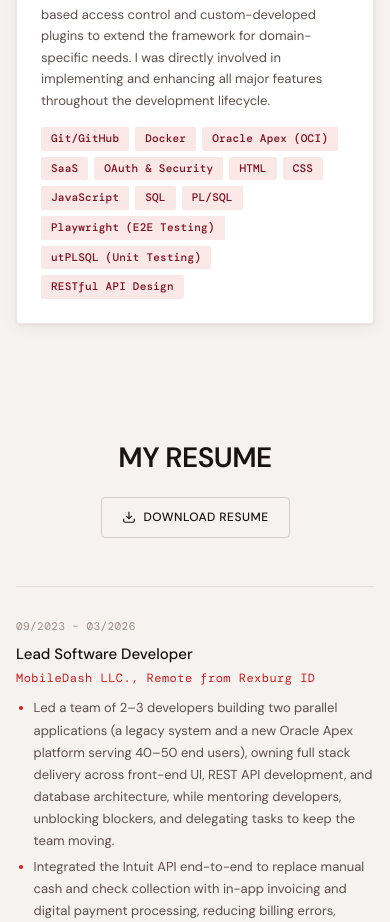
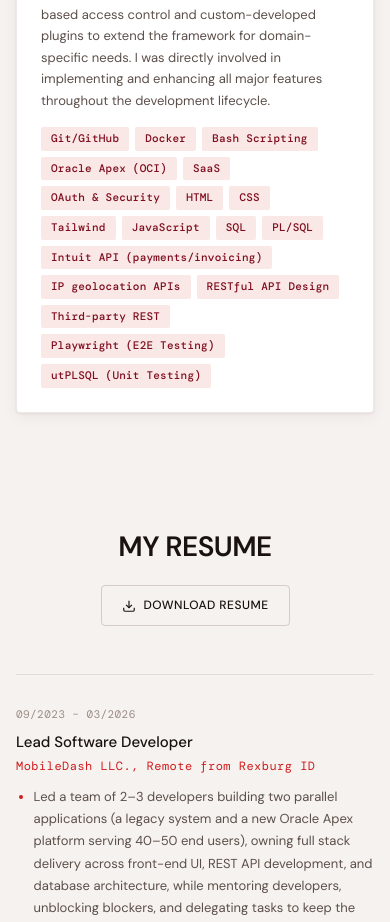
Before and after one commit to Antonio-Saucedo/professional-portfolio, a React (Vite) app: page / in a window 390 px wide. Shown: the part 3620-4542 px from the top of the page. Built offline with nearby package versions, Linux system fonts and the light colour scheme; no server answers.

Commit message:
Minor addition to MobileDash project skills

```diff
--- a/src/App.tsx
+++ b/src/App.tsx
@@ -230,17 +230,22 @@ function App() {
                         <div className="project-tags">
                             <span className="tag">Git/GitHub</span>
                             <span className="tag">Docker</span>
+                            <span className="tag">Bash Scripting</span>
                             <span className="tag">Oracle Apex (OCI)</span>
                             <span className="tag">SaaS</span>
                             <span className="tag">OAuth & Security</span>
                             <span className="tag">HTML</span>
                             <span className="tag">CSS</span>
+                            <span className="tag">Tailwind</span>
                             <span className="tag">JavaScript</span>
                             <span className="tag">SQL</span>
                             <span className="tag">PL/SQL</span>
+                            <span className="tag">Intuit API (payments/invoicing)</span>
+                            <span className="tag">IP geolocation APIs</span>
+                            <span className="tag">RESTful API Design</span>
+                            <span className="tag">Third-party REST</span>
                             <span className="tag">Playwright (E2E Testing)</span>
                             <span className="tag">utPLSQL (Unit Testing)</span>
-                            <span className="tag">RESTful API Design</span>
                         </div>
                     </div>
                 </div>
```
